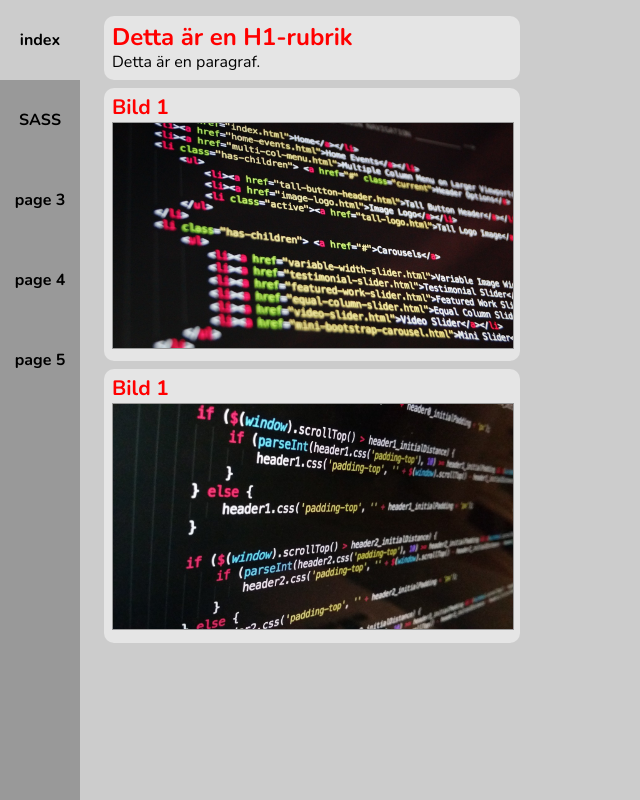
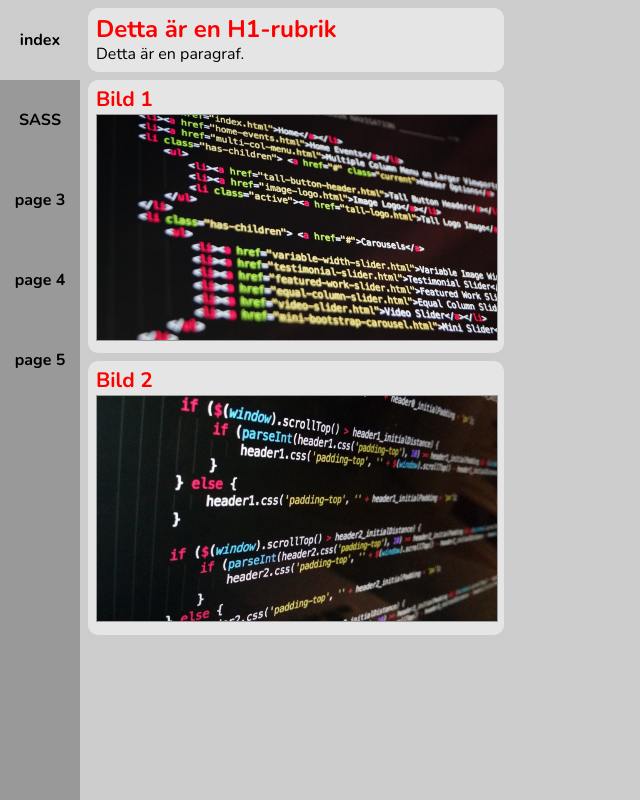
Before and after one commit to maxdeekay/front-end_moment3, a website built with Parcel: page src/index.html in a window 1280 px wide. Shown: the whole page, without its empty margins (0-640 px from the left). Built offline with nearby package versions, Linux system fonts and the light colour scheme; a web font is replaced by a local one.

Commit message:
Fixed some padding issues

```diff
--- a/src/css/_layout.scss
+++ b/src/css/_layout.scss
@@ -4,20 +4,19 @@ html { font-family: "Nunito", sans-serif; }
 
 body {
     background-color: var(--bg-color);
-    margin-left: 1em;
+    margin-left: 0.5em;
 }
 
 main {
-    max-width: 25em;
-    padding-right: 2em;
-    margin-top: 1em;
+    max-width: 100%;
+    padding-right: 1.5em;
 }
 
 nav {
     background-color: var(--nav-color);
     width: 5em;
     height: 100vh;
-    position: absolute;
+    position: fixed;
     left: 0;
     top: 0;
     display: none;
@@ -50,11 +49,7 @@ nav {
 }
 
 @media (width > 500px) {
-    nav {
-        display: block !important;
-    }
-
-    body {
-        margin-left: 6.5em !important;
-    }
+    nav { display: block !important; }
+    body { margin-left: 5.5em !important; }
+    main { max-width: 25em; }
 }
--- a/src/index.html
+++ b/src/index.html
@@ -40,7 +40,7 @@
         </article>
 
         <article>
-            <h2>Bild 1</h2>
+            <h2>Bild 2</h2>
             <picture>
                 <source srcset="images/code_2.jpg?as=webp&width=400" type="image/webp">
                 <img src="images/code_2.jpg" alt="exempelbild på kod">
--- a/src/js/main.js
+++ b/src/js/main.js
@@ -10,11 +10,11 @@ window.onload = () => {
 
         if (style.display === "none") {
             nav.style.display = "block";
-            body.style.margin = "0 0 0 6.5em";
+            body.style.margin = "0 0 0 5.5em";
             openNav.innerHTML = "CLOSE";
         } else {
             nav.style.display = "none";
-            body.style.margin = "0 0 0 1em";
+            body.style.margin = "0 0 0 0.5em";
             openNav.innerHTML = "OPEN";
         }
     }
```
